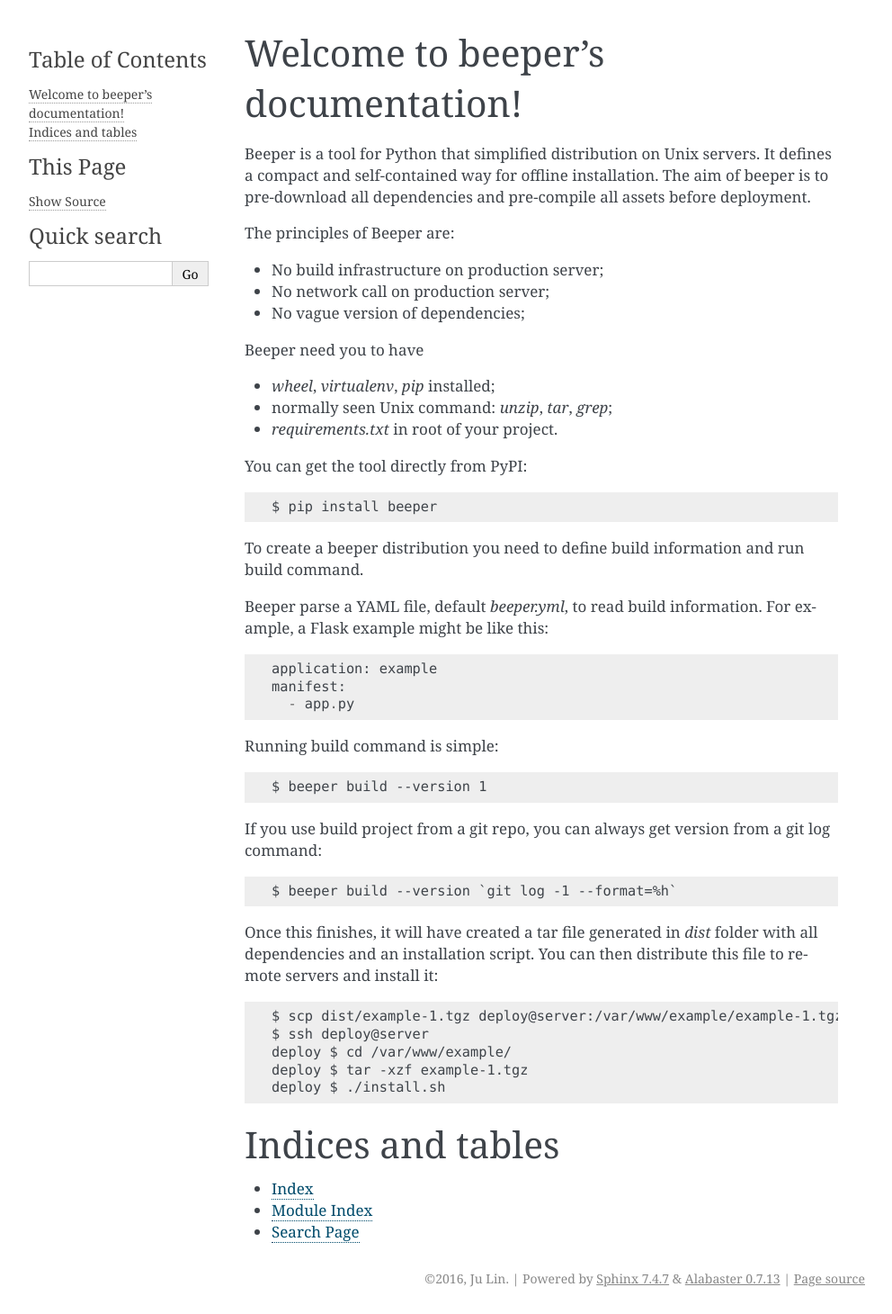
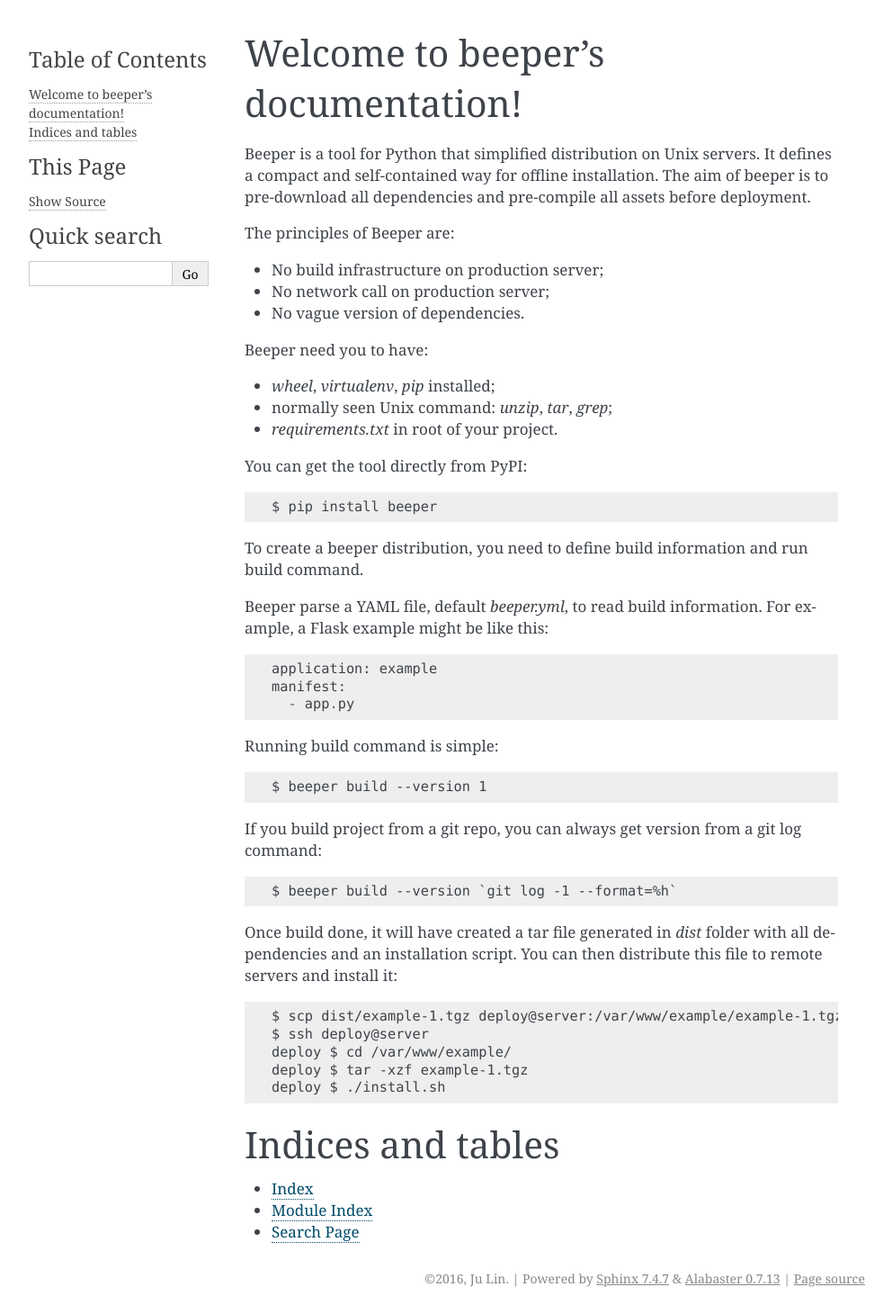
Before and after one commit to soasme/beeper.py, a Sphinx documentation site: the page built from docs/index.rst, in a window 1280 px wide. Shown: the whole page at 90% size, without its empty margins (148-1140 px from the left). Built offline with Sphinx 7.4.7, drawn with Linux system fonts in a browser that asks for light colours.

Commit message:
format doc.

```diff
--- a/docs/index.rst
+++ b/docs/index.rst
@@ -14,9 +14,9 @@
 
 * No build infrastructure on production server;
 * No network call on production server;
-* No vague version of dependencies;
+* No vague version of dependencies.
 
-Beeper need you to have
+Beeper need you to have:
 
 * `wheel`, `virtualenv`, `pip` installed;
 * normally seen Unix command: `unzip`, `tar`, `grep`;
@@ -26,7 +26,7 @@
 
     $ pip install beeper
 
-To create a beeper distribution you need to define build information and run build command.
+To create a beeper distribution, you need to define build information and run build command.
 
 Beeper parse a YAML file, default `beeper.yml`, to read build information. For example, a Flask example might be like this::
 
@@ -38,11 +38,12 @@
 
     $ beeper build --version 1
 
-If you use build project from a git repo, you can always get version from a git log command::
+If you build project from a git repo, you can always get version from a git log command::
 
     $ beeper build --version `git log -1 --format=%h`
 
-Once this finishes, it will have created a tar file generated in `dist` folder with all dependencies and an installation script. You can then distribute this file to remote servers and install it::
+Once build done, it will have created a tar file generated in `dist` folder with all dependencies and an installation script.
+You can then distribute this file to remote servers and install it::
 
     $ scp dist/example-1.tgz deploy@server:/var/www/example/example-1.tgz
     $ ssh deploy@server
```
